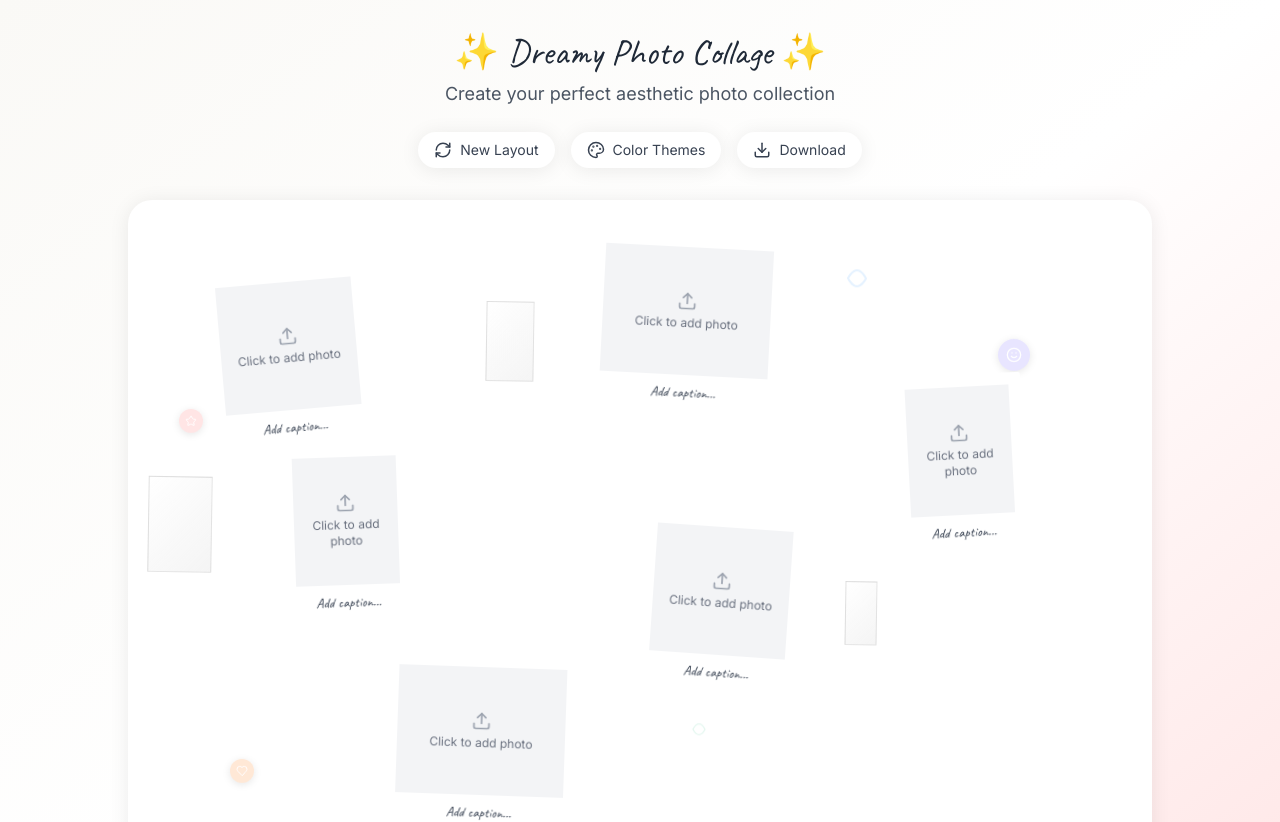
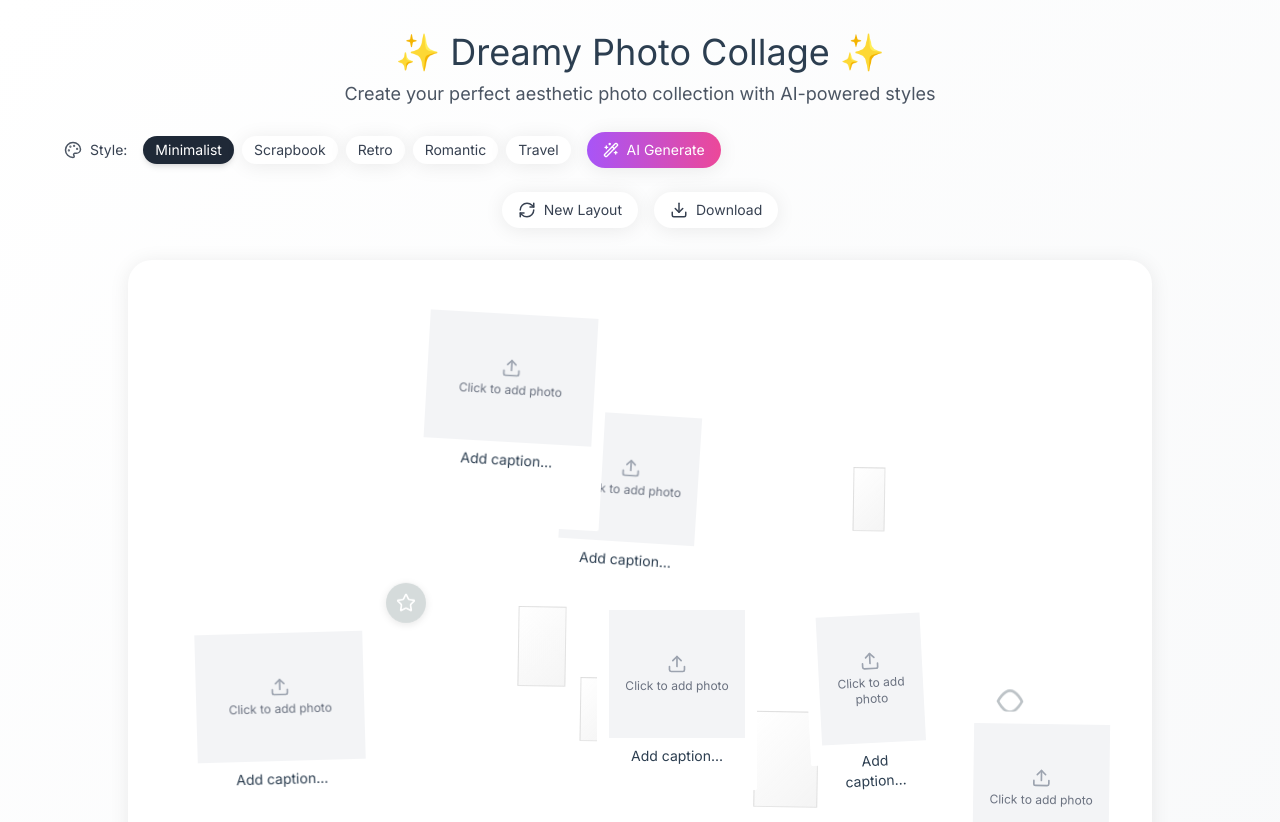
Before and after one commit to Aloktonova/dreamy-photo-frames, a React (Vite) app: page / in a window 1280 px wide. Shown: the top 822 px of the page. Built offline with nearby package versions, Linux system fonts and the light colour scheme.

Commit message:
Add AI-generated styles and features
Implement AI-powered style generation and add new design options.

```diff
--- /dev/null
+++ b/src/components/AILayoutGenerator.tsx
@@ -0,0 +1,97 @@
+
+import { LayoutConfig } from '@/types/styles';
+
+class AILayoutGenerator {
+  private getRandomPosition(): { top: string; left: string } {
+    const top = Math.random() * 70 + 5; // 5% to 75%
+    const left = Math.random() * 80 + 5; // 5% to 85%
+    return {
+      top: `${top}%`,
+      left: `${left}%`
+    };
+  }
+
+  private getRandomRotation(): number {
+    return Math.random() * 10 - 5; // -5 to 5 degrees
+  }
+
+  private getRandomSize(): 'small' | 'medium' | 'large' {
+    const sizes: Array<'small' | 'medium' | 'large'> = ['small', 'medium', 'large'];
+    const weights = [0.3, 0.5, 0.2]; // More medium sizes
+    const random = Math.random();
+    let sum = 0;
+
+    for (let i = 0; i < weights.length; i++) {
+      sum += weights[i];
+      if (random <= sum) return sizes[i];
+    }
+    return 'medium';
+  }
+
+  private getRandomDecorativeType(): 'tape' | 'sticker' | 'doodle' {
+    const types: Array<'tape' | 'sticker' | 'doodle'> = ['tape', 'sticker', 'doodle'];
+    return types[Math.floor(Math.random() * types.length)];
+  }
+
+  generateLayout(frameCount: number = 6, decorativeCount: number = 8): LayoutConfig {
+    const frames = [];
+    const decorativeElements = [];
+
+    // Generate frames with some spacing logic
+    const usedAreas: Array<{ top: number; left: number; size: string }> = [];
+
+    for (let i = 0; i < frameCount; i++) {
+      let position;
+      let attempts = 0;
+
+      do {
+        position = this.getRandomPosition();
+        attempts++;
+      } while (attempts < 10 && this.hasOverlap(position, usedAreas));
+
+      const size = this.getRandomSize();
+
+      frames.push({
+        id: `frame${i + 1}`,
+        rotation: this.getRandomRotation(),
+        position,
+        size
+      });
+
+      usedAreas.push({
+        top: parseFloat(position.top),
+        left: parseFloat(position.left),
+        size
+      });
+    }
+
+    // Generate decorative elements
+    for (let i = 0; i < decorativeCount; i++) {
+      decorativeElements.push({
+        type: this.getRandomDecorativeType(),
+        position: this.getRandomPosition(),
+        rotation: Math.random() * 90 - 45, // -45 to 45 degrees
+        size: this.getRandomSize()
+      });
+    }
+
+    return { frames, decorativeElements };
+  }
+
+  private hasOverlap(
+    position: { top: string; left: string },
+    usedAreas: Array<{ top: number; left: number; size: string }>
+  ): boolean {
+    const newTop = parseFloat(position.top);
+    const newLeft = parseFloat(position.left);
+
+    return usedAreas.some(area => {
+      const distance = Math.sqrt(
+        Math.pow(newTop - area.top, 2) + Math.pow(newLeft - area.left, 2)
+      );
+      return distance < 15; // Minimum distance between frames
+    });
+  }
+}
+
+export const aiLayoutGenerator = new AILayoutGenerator();
--- a/src/components/PhotoCollage.tsx
+++ b/src/components/PhotoCollage.tsx
@@ -2,30 +2,16 @@
 import React, { useState } from 'react';
 import PhotoFrame from './PhotoFrame';
 import DecorativeElement from './DecorativeElement';
-import { Download, RefreshCw, Palette } from 'lucide-react';
+import StyleManager from './StyleManager';
+import { Download, RefreshCw } from 'lucide-react';
+import { themes } from '@/data/themes';
+import { Theme } from '@/types/styles';
+import { aiLayoutGenerator } from './AILayoutGenerator';
 
 const PhotoCollage = () => {
   const [photos, setPhotos] = useState<{[key: string]: { file?: File, caption: string }}>({});
-
-  const frames = [
-    { id: 'frame1', rotation: -5, position: { top: '10%', left: '8%' }, size: 'medium' as const },
-    { id: 'frame2', rotation: 3, position: { top: '5%', left: '45%' }, size: 'large' as const },
-    { id: 'frame3', rotation: -2, position: { top: '35%', left: '15%' }, size: 'small' as const },
-    { id: 'frame4', rotation: 4, position: { top: '45%', left: '50%' }, size: 'medium' as const },
-    { id: 'frame5', rotation: -3, position: { top: '25%', left: '75%' }, size: 'small' as const },
-    { id: 'frame6', rotation: 2, position: { top: '65%', left: '25%' }, size: 'large' as const },
-  ];
-
-  const decorativeElements = [
-    { type: 'tape' as const, position: { top: '15%', left: '35%' }, rotation: 45, size: 'medium' as const },
-    { type: 'sticker' as const, position: { top: '30%', left: '5%' }, color: '#FFE5E5', size: 'small' as const },
-    { type: 'tape' as const, position: { top: '55%', left: '70%' }, rotation: -30, size: 'small' as const },
-    { type: 'sticker' as const, position: { top: '20%', left: '85%' }, color: '#E8E5FF', size: 'medium' as const },
-    { type: 'doodle' as const, position: { top: '75%', left: '55%' }, rotation: 15, color: '#E5F7F0', size: 'small' as const },
-    { type: 'sticker' as const, position: { top: '80%', left: '10%' }, color: '#FFE8D6', size: 'small' as const },
-    { type: 'tape' as const, position: { top: '40%', left: '2%' }, rotation: 90, size: 'large' as const },
-    { type: 'doodle' as const, position: { top: '10%', left: '70%' }, rotation: -20, color: '#E5F2FF', size: 'medium' as const },
-  ];
+  const [currentTheme, setCurrentTheme] = useState<Theme>(themes[0]);
+  const [layout, setLayout] = useState(() => aiLayoutGenerator.generateLayout());
 
   const handleImageUpload = (frameId: string, file: File) => {
     setPhotos(prev => ({
@@ -42,36 +28,49 @@ const PhotoCollage = () => {
   };
 
   const generateNewLayout = () => {
-    window.location.reload();
+    const newLayout = aiLayoutGenerator.generateLayout();
+    setLayout(newLayout);
+    // Clear photos when generating new layout
+    setPhotos({});
+  };
+
+  const handleThemeChange = (theme: Theme) => {
+    setCurrentTheme(theme);
   };
 
   return (
-    <div className="min-h-screen bg-gradient-to-br from-pastel-cream via-white to-pastel-pink p-8">
+    <div
+      className="min-h-screen p-8"
+      style={{ background: currentTheme.colors.background }}
+    >
       {/* Header */}
       <div className="max-w-6xl mx-auto mb-8">
-        <h1 className="text-4xl font-handwritten text-gray-800 text-center mb-2">
+        <h1 className={`text-4xl ${currentTheme.fonts.heading} text-center mb-2`} style={{ color: currentTheme.colors.primary }}>
           ✨ Dreamy Photo Collage ✨
         </h1>
         <p className="text-lg font-clean text-gray-600 text-center mb-6">
-          Create your perfect aesthetic photo collection
+          Create your perfect aesthetic photo collection with AI-powered styles
         </p>
+
+        {/* Style Manager */}
+        <StyleManager
+          currentTheme={currentTheme}
+          onThemeChange={handleThemeChange}
+          onGenerateLayout={generateNewLayout}
+        />
 
         {/* Action buttons */}
         <div className="flex justify-center gap-4 mb-8">
           <button
             onClick={generateNewLayout}
-            className="flex items-center gap-2 bg-white px-4 py-2 rounded-full shadow-soft hover:shadow-md transition-all duration-300 text-gray-700 hover:bg-pastel-pink"
+            className="flex items-center gap-2 bg-white px-4 py-2 rounded-full shadow-soft hover:shadow-md transition-all duration-300 text-gray-700 hover:scale-105"
+            style={{ backgroundColor: currentTheme.colors.cardBackground }}
           >
             <RefreshCw size={18} />
             <span className="font-clean text-sm">New Layout</span>
           </button>
 
-          <button className="flex items-center gap-2 bg-white px-4 py-2 rounded-full shadow-soft hover:shadow-md transition-all duration-300 text-gray-700 hover:bg-pastel-lavender">
-            <Palette size={18} />
-            <span className="font-clean text-sm">Color Themes</span>
-          </button>
-
-          <button className="flex items-center gap-2 bg-white px-4 py-2 rounded-full shadow-soft hover:shadow-md transition-all duration-300 text-gray-700 hover:bg-pastel-mint">
+          <button className="flex items-center gap-2 bg-white px-4 py-2 rounded-full shadow-soft hover:shadow-md transition-all duration-300 text-gray-700 hover:scale-105">
             <Download size={18} />
             <span className="font-clean text-sm">Download</span>
           </button>
@@ -79,21 +78,27 @@ const PhotoCollage = () => {
       </div>
 
       {/* Collage Area */}
-      <div className="max-w-5xl mx-auto relative bg-white rounded-3xl shadow-soft p-12" style={{ height: '700px' }}>
+      <div
+        className="max-w-5xl mx-auto relative rounded-3xl shadow-soft p-12"
+        style={{
+          height: '700px',
+          backgroundColor: currentTheme.colors.cardBackground
+        }}
+      >
         {/* Decorative elements */}
-        {decorativeElements.map((element, index) => (
+        {layout.decorativeElements.map((element, index) => (
           <DecorativeElement
             key={`decoration-${index}`}
             type={element.type}
             position={element.position}
             rotation={element.rotation}
-            color={element.color}
+            color={currentTheme.decorativeElements[`${element.type}Colors`][index % currentTheme.decorativeElements[`${element.type}Colors`].length]}
             size={element.size}
           />
         ))}
 
         {/* Photo frames */}
-        {frames.map((frame) => (
+        {layout.frames.map((frame) => (
           <PhotoFrame
             key={frame.id}
             id={frame.id}
@@ -103,19 +108,20 @@ const PhotoCollage = () => {
             caption={photos[frame.id]?.caption || ""}
             onImageUpload={handleImageUpload}
             onCaptionChange={handleCaptionChange}
+            theme={currentTheme}
           />
         ))}
 
         {/* Watermark */}
-        <div className="absolute bottom-4 right-6 font-handwritten text-gray-400 text-sm">
+        <div className={`absolute bottom-4 right-6 ${currentTheme.fonts.caption} text-gray-400 text-sm`}>
           Made with ♡
         </div>
       </div>
 
       {/* Tips */}
       <div className="max-w-4xl mx-auto mt-8 text-center">
-        <p className="font-handwritten text-gray-600 text-lg">
-          💡 Tip: Click on photos to upload images and click captions to edit them
+        <p className={`${currentTheme.fonts.caption} text-gray-600 text-lg`}>
+          💡 Tip: Choose a style theme, then click "AI Generate" for automatic layouts, or upload photos manually
         </p>
       </div>
     </div>
--- a/src/components/PhotoFrame.tsx
+++ b/src/components/PhotoFrame.tsx
@@ -1,6 +1,6 @@
-
 import React, { useState } from 'react';
 import { Upload, X } from 'lucide-react';
+import { Theme } from '@/types/styles';
 
 interface PhotoFrameProps {
   id: string;
@@ -11,6 +11,7 @@ interface PhotoFrameProps {
   };
   size: 'small' | 'medium' | 'large';
   caption?: string;
+  theme?: Theme;
   onImageUpload?: (id: string, file: File) => void;
   onCaptionChange?: (id: string, caption: string) => void;
 }
@@ -21,6 +22,7 @@ const PhotoFrame = ({
   position,
   size,
   caption = "",
+  theme,
   onImageUpload,
   onCaptionChange
 }: PhotoFrameProps) => {
@@ -66,7 +68,8 @@ const PhotoFrame = ({
       style={{
         '--rotation': `${rotation}deg`,
         top: position.top,
-        left: position.left
+        left: position.left,
+        backgroundColor: theme?.colors.cardBackground || '#FFFFFF'
       } as React.CSSProperties}
     >
       {/* Photo area */}
@@ -108,14 +111,16 @@ const PhotoFrame = ({
             onChange={(e) => setTempCaption(e.target.value)}
             onBlur={handleCaptionSubmit}
             onKeyPress={(e) => e.key === 'Enter' && handleCaptionSubmit()}
-            className="w-full text-sm font-handwritten text-gray-700 bg-transparent border-none outline-none text-center"
+            className={`w-full text-sm ${theme?.fonts.caption || 'font-handwritten'} bg-transparent border-none outline-none text-center`}
+            style={{ color: theme?.colors.primary || '#374151' }}
             placeholder="Add caption..."
             autoFocus
           />
         ) : (
           <p
             onClick={() => setIsEditing(true)}
-            className="text-sm font-handwritten text-gray-700 text-center cursor-text min-h-[20px] hover:bg-gray-50 rounded px-1"
+            className={`text-sm ${theme?.fonts.caption || 'font-handwritten'} text-center cursor-text min-h-[20px] hover:bg-gray-50 rounded px-1`}
+            style={{ color: theme?.colors.primary || '#374151' }}
           >
             {caption || "Add caption..."}
           </p>
--- /dev/null
+++ b/src/components/StyleManager.tsx
@@ -0,0 +1,48 @@
+
+import React from 'react';
+import { Palette, Wand2 } from 'lucide-react';
+import { themes } from '@/data/themes';
+import { Theme } from '@/types/styles';
+
+interface StyleManagerProps {
+  currentTheme: Theme;
+  onThemeChange: (theme: Theme) => void;
+  onGenerateLayout: () => void;
+}
+
+const StyleManager = ({ currentTheme, onThemeChange, onGenerateLayout }: StyleManagerProps) => {
+  return (
+    <div className="flex items-center gap-4 mb-6">
+      <div className="flex items-center gap-2">
+        <Palette size={18} className="text-gray-600" />
+        <span className="font-clean text-sm text-gray-700">Style:</span>
+      </div>
+
+      <div className="flex gap-2 flex-wrap">
+        {themes.map((theme) => (
+          <button
+            key={theme.id}
+            onClick={() => onThemeChange(theme)}
+            className={`px-3 py-1 rounded-full text-sm font-clean transition-all duration-300 ${
+              currentTheme.id === theme.id
+                ? 'bg-gray-800 text-white shadow-md'
+                : 'bg-white text-gray-700 hover:bg-gray-100 shadow-soft'
+            }`}
+          >
+            {theme.name}
+          </button>
+        ))}
+      </div>
+
+      <button
+        onClick={onGenerateLayout}
+        className="flex items-center gap-2 bg-gradient-to-r from-purple-500 to-pink-500 text-white px-4 py-2 rounded-full shadow-soft hover:shadow-md transition-all duration-300 hover:scale-105"
+      >
+        <Wand2 size={16} />
+        <span className="font-clean text-sm">AI Generate</span>
+      </button>
+    </div>
+  );
+};
+
+export default StyleManager;
--- /dev/null
+++ b/src/data/themes.ts
@@ -0,0 +1,100 @@
+
+import { Theme } from '@/types/styles';
+
+export const themes: Theme[] = [
+  {
+    id: 'minimalist',
+    name: 'Minimalist',
+    colors: {
+      background: 'linear-gradient(135deg, #FFFFFF 0%, #F8F9FA 100%)',
+      cardBackground: '#FFFFFF',
+      primary: '#2C3E50',
+      accent: ['#ECF0F1', '#BDC3C7', '#95A5A6']
+    },
+    decorativeElements: {
+      tapeColors: ['rgba(255,255,255,0.9)', 'rgba(240,240,240,0.8)'],
+      stickerColors: ['#ECF0F1', '#D5DBDB'],
+      doodleColors: ['#BDC3C7', '#95A5A6']
+    },
+    fonts: {
+      heading: 'font-clean',
+      caption: 'font-clean'
+    }
+  },
+  {
+    id: 'scrapbook',
+    name: 'Scrapbook',
+    colors: {
+      background: 'linear-gradient(135deg, #FFF8E7 0%, #FFE5B4 100%)',
+      cardBackground: '#FFFFFF',
+      primary: '#8B4513',
+      accent: ['#FF6B6B', '#4ECDC4', '#45B7D1', '#96CEB4', '#FFEAA7']
+    },
+    decorativeElements: {
+      tapeColors: ['#FF6B6B', '#4ECDC4', '#45B7D1', '#96CEB4'],
+      stickerColors: ['#FF6B6B', '#4ECDC4', '#45B7D1', '#96CEB4', '#FFEAA7'],
+      doodleColors: ['#E17055', '#00B894', '#0984E3']
+    },
+    fonts: {
+      heading: 'font-handwritten',
+      caption: 'font-handwritten'
+    }
+  },
+  {
+    id: 'retro',
+    name: 'Retro',
+    colors: {
+      background: 'linear-gradient(135deg, #F4E4BC 0%, #E6D7B7 100%)',
+      cardBackground: '#FFF8DC',
+      primary: '#8B4513',
+      accent: ['#CD853F', '#DEB887', '#D2691E', '#A0522D']
+    },
+    decorativeElements: {
+      tapeColors: ['rgba(205,133,63,0.8)', 'rgba(222,184,135,0.8)'],
+      stickerColors: ['#CD853F', '#DEB887', '#D2691E'],
+      doodleColors: ['#8B4513', '#A0522D']
+    },
+    fonts: {
+      heading: 'font-handwritten',
+      caption: 'font-handwritten'
+    }
+  },
+  {
+    id: 'romantic',
+    name: 'Romantic',
+    colors: {
+      background: 'linear-gradient(135deg, #FFF0F5 0%, #FFE4E1 100%)',
+      cardBackground: '#FFFFFF',
+      primary: '#C71585',
+      accent: ['#FFB6C1', '#FFC0CB', '#FFCCCB', '#F8BBD9']
+    },
+    decorativeElements: {
+      tapeColors: ['rgba(255,182,193,0.8)', 'rgba(255,192,203,0.8)'],
+      stickerColors: ['#FFB6C1', '#FFC0CB', '#FFCCCB', '#F8BBD9'],
+      doodleColors: ['#C71585', '#DB7093']
+    },
+    fonts: {
+      heading: 'font-handwritten',
+      caption: 'font-handwritten'
+    }
+  },
+  {
+    id: 'travel',
+    name: 'Travel',
+    colors: {
+      background: 'linear-gradient(135deg, #E8F4FD 0%, #D1E7DD 100%)',
+      cardBackground: '#FFFFFF',
+      primary: '#2E8B57',
+      accent: ['#4682B4', '#20B2AA', '#32CD32', '#FFD700']
+    },
+    decorativeElements: {
+      tapeColors: ['rgba(70,130,180,0.8)', 'rgba(32,178,170,0.8)'],
+      stickerColors: ['#4682B4', '#20B2AA', '#32CD32', '#FFD700'],
+      doodleColors: ['#2E8B57', '#1E90FF']
+    },
+    fonts: {
+      heading: 'font-handwritten',
+      caption: 'font-clean'
+    }
+  }
+];
--- /dev/null
+++ b/src/types/styles.ts
@@ -0,0 +1,36 @@
+
+export interface Theme {
+  id: string;
+  name: string;
+  colors: {
+    background: string;
+    cardBackground: string;
+    primary: string;
+    accent: string[];
+  };
+  decorativeElements: {
+    tapeColors: string[];
+    stickerColors: string[];
+    doodleColors: string[];
+  };
+  fonts: {
+    heading: string;
+    caption: string;
+  };
+}
+
+export interface LayoutConfig {
+  frames: Array<{
+    id: string;
+    rotation: number;
+    position: { top: string; left: string };
+    size: 'small' | 'medium' | 'large';
+  }>;
+  decorativeElements: Array<{
+    type: 'tape' | 'sticker' | 'doodle';
+    position: { top: string; left: string };
+    rotation?: number;
+    color?: string;
+    size?: 'small' | 'medium' | 'large';
+  }>;
+}
```
